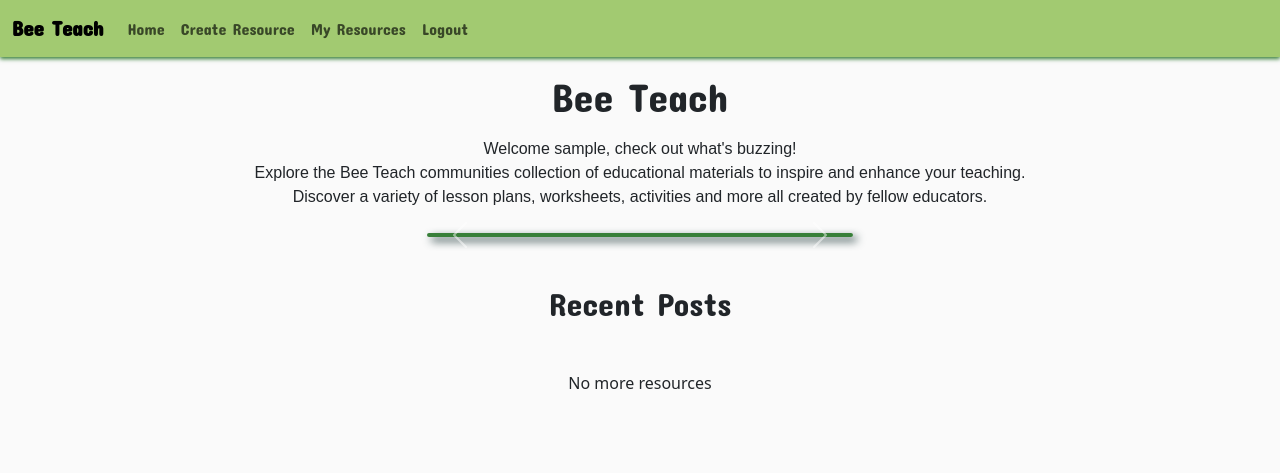
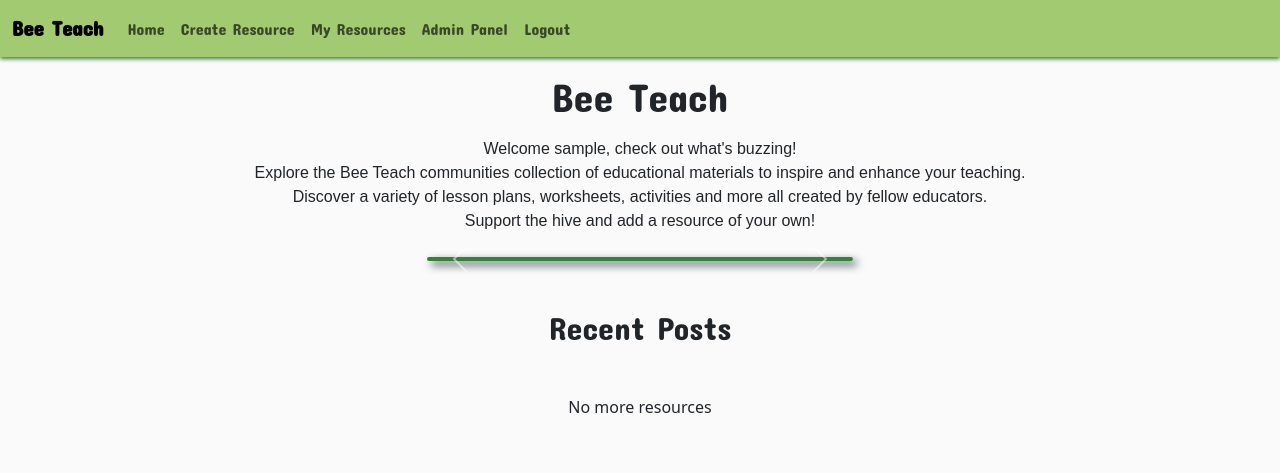
Before and after one commit to KyleMardell/bee-teach, a Django app: page /resource_list/ in a window 1280 px wide. Shown: the top 473 px of the page. Run offline with Django 5.2, Linux system fonts and the light colour scheme; the visitor is signed in with stand-in values (Sample User, id 1); data that the repository does not hold is empty; some libraries are stand-ins or nearby versions; some web fonts are replaced.

Commit message:
Make changes after testing with python linter, html and css web3 checker.

```diff
--- a/post/admin.py
+++ b/post/admin.py
@@ -7,7 +7,7 @@ from django_summernote.admin import SummernoteModelAdmin
 class ResourceAdmin(SummernoteModelAdmin):
 
     list_display = ('title', 'slug', 'status', 'key_stage', 'created_on')
-    search_fields = ['title', 'content',]
+    search_fields = ['title', 'content', ]
     list_filter = ('status', 'key_stage', 'created_on',)
     prepopulated_fields = {'slug': ('title',)}
     summernote_fields = ('content',)
--- a/post/forms.py
+++ b/post/forms.py
@@ -8,10 +8,12 @@ class CommentForm(forms.ModelForm):
         model = Comment
         fields = ('body',)
 
+
 class ResourceForm(forms.ModelForm):
     class Meta:
         model = Resource
         fields = ('title', 'key_stage', 'content', 'links', 'status',)
+
 
 class MediaForm(forms.ModelForm):
     class Meta:
--- a/post/templates/post/partials/resource_list.html
+++ b/post/templates/post/partials/resource_list.html
@@ -9,7 +9,7 @@
                     {% for media in resource.media.all %}
                     <div class="carousel-item card-img-box {% if forloop.first %}active{% endif %}">
                         <img src="{{ media.featured_media.url }}" class="resource-image d-block"
-                            alt="Image for {{ resource.title }}" />
+                            alt="Image for {{ resource.title }}">
                     </div>
                     {% endfor %}
                     {% else %}
--- a/post/templates/post/resource_list.html
+++ b/post/templates/post/resource_list.html
@@ -15,7 +15,8 @@
                 Explore the Bee Teach communities collection of educational materials to inspire
                 and enhance your teaching.<br>
                 Discover a variety of lesson plans, worksheets, activities and more
-                all created by fellow educators.
+                all created by fellow educators.<br>
+                Support the hive and add a resource of your own!
             </p>
             {% endif %}
         </div>
--- a/post/templates/post/user_posts_list.html
+++ b/post/templates/post/user_posts_list.html
@@ -54,15 +54,13 @@
                         <small>{{ resource.created_on }}</small>
                         <div>
                             {% if user.is_authenticated and resource.author == user %}
-                            <a href="#editResourceForm">
-                                <button class="btn edit-button my-2" data-resource_id="{{ resource.id }}"
+                            <a href="#editResourceForm" class="btn edit-button my-2" data-resource_id="{{ resource.id }}"
                                     data-resource_title="{{ resource.title }}"
                                     data-resource_content="{{ resource.content }}"
                                     data-resource_links="{{ resource.links }}"
                                     data-resource_status="{{ resource.status }}"
                                     data-resource_key_stage="{{ resource.key_stage }}">
                                     Edit
-                                </button>
                             </a>
                             {% endif %}
                             <button type="button" class="btn m-2" data-bs-toggle="modal"
--- a/post/views.py
+++ b/post/views.py
@@ -31,7 +31,8 @@ def resource_list(request):
     page_obj = paginator.get_page(page_number)
 
     if page_number:
-        return render(request, 'post/partials/resource_list.html', {'page_obj': page_obj})
+        return render(request, 'post/partials/resource_list.html',
+                      {'page_obj': page_obj})
 
     return render(
         request,
@@ -132,13 +133,16 @@ def resource_create(request):
             resource.save()
 
             for media_file in media_files:
-                Media.objects.create(resource=resource, featured_media=media_file)
+                Media.objects.create(resource=resource,
+                                     featured_media=media_file)
 
             if resource.status == 1:
                 messages.success(request, "Resource Posted")
                 return redirect('resource_detail', slug=resource.slug)
             else:
-                messages.success(request, "Resource Draft Created (Publish your post from the 'My Resources' Page)")
+                messages.success(
+                    request, "Resource Draft Created" +
+                    " (Publish your post from the 'My Resources' Page)")
                 return redirect('user_posts_list')
 
     resource_form = ResourceForm()
@@ -170,7 +174,8 @@ def resource_edit(request, slug, resource_id):
             resource.save()
 
             for media_file in media_files:
-                Media.objects.create(resource=resource, featured_media=media_file)
+                Media.objects.create(resource=resource,
+                                     featured_media=media_file)
 
             messages.success(request, "Resource Updated")
             return redirect('user_posts_list')
--- a/static/css/style.css
+++ b/static/css/style.css
@@ -41,7 +41,7 @@ main {
 }
 
 .btn {
-    border: 1px solid --darkest-green;
+    border: 1px solid var(--darkest-green);
     box-shadow: 2px 2px 4px 0 var(--darkest-green);
 }
 
--- a/templates/base.html
+++ b/templates/base.html
@@ -10,7 +10,7 @@
 
 <head>
     <title>Bee Teach - Educational Resources</title>
-    <meta name="viewport" content="width=device-width, initial-scale=1" />
+    <meta name="viewport" content="width=device-width, initial-scale=1">
 
     <!-- Bootstrap CSS -->
     <link href="https://cdn.jsdelivr.net/npm/bootstrap@5.3.3/dist/css/bootstrap.min.css" rel="stylesheet"
@@ -41,14 +41,20 @@
                         <a class="nav-link {% if request.path == resource_list_url %}active{% endif %}"
                             aria-current="page" href="{% url 'resource_list' %}">Home</a>
                     </li>
-                    <li class="nav-item"></li>
+                    <li class="nav-item">
                     <a class="nav-link {% if request.path == resource_create_url %}active{% endif %}"
                         aria-current="page" href="{% url 'resource_create' %}">Create Resource</a>
                     </li>
-                    <li class="nav-item"></li>
+                    <li class="nav-item">
                     <a class="nav-link {% if request.path == user_posts_list_url %}active{% endif %}"
                         aria-current="page" href="{% url 'user_posts_list' %}">My Resources</a>
                     </li>
+                    {% if user.is_staff %}
+                    <li class="nav-item">
+                    <a class="nav-link {% if request.path == user_posts_list_url %}active{% endif %}"
+                        aria-current="page" href="{% url 'admin:index' %}">Admin Panel</a>
+                    </li>
+                    {% endif %}
                     <li class="nav-item">
                         <a class="nav-link {% if request.path == logout_url %}active{% endif %}" aria-current="page"
                             href="{% url 'account_logout' %}">Logout</a>
@@ -59,12 +65,12 @@
                             href="{% url 'home' %}">Home</a>
                     </li>
                     <li class="nav-item">
+                        <a class="nav-link {% if request.path == login_url %}active{% endif %}" aria-current="page"
+                            href="{% url 'account_login' %}">Login</a>
+                    </li>
+                    <li class="nav-item">
                         <a class="nav-link {% if request.path == signup_url %}active{% endif %}" aria-current="page"
                             href="{% url 'account_signup' %}">Register</a>
-                    </li>
-                    <li class="nav-item">
-                        <a class="nav-link {% if request.path == login_url %}active{% endif %}" aria-current="page"
-                            href="{% url 'account_login' %}">Login</a>
                     </li>
                     {% endif %}
                 </ul>
```
Also changed, not shown: post/models.py (+5 -2 lines), post/templates/post/resource_detail.html (+7 -8 lines), post/urls.py (+18 -9 lines).
